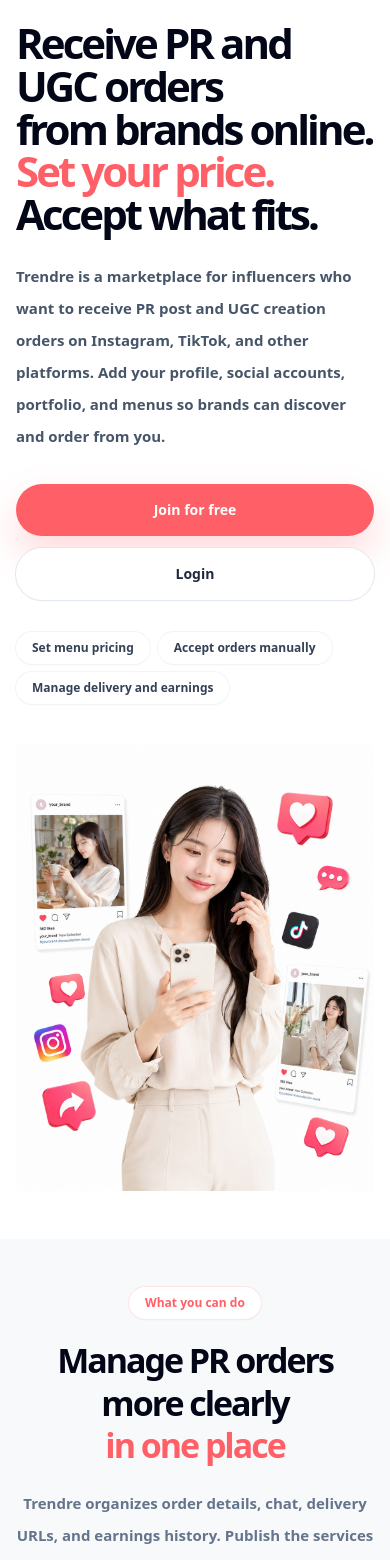
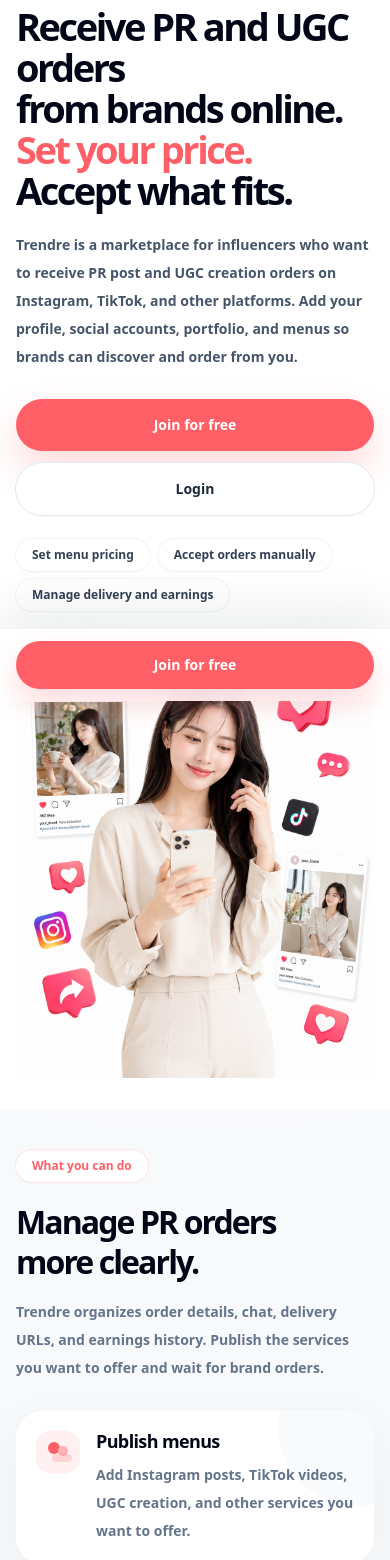
Before and after one commit to Annalisa0625/pearpop-clone, a Next.js app: page /for-creators in a window 390 px wide. Shown: the part 143-1703 px from the top of the page. Built offline with nearby package versions, Linux system fonts and the light colour scheme.

Commit message:
Optimize influencer home for mobile

```diff
--- a/app/for-creators/page.tsx
+++ b/app/for-creators/page.tsx
@@ -6,7 +6,7 @@ import { useState } from "react";
 import { useAppLocale } from "@/lib/i18n/locale";
 import PublicFooter from "@/components/PublicFooter";
 
-type ProductCardProps = {
+type FeatureCardProps = {
   title: string;
   body: string;
   accent: "rose" | "emerald" | "slate";
@@ -67,7 +67,7 @@ function CreatorPublicHeader() {
 
   return (
     <header className="sticky top-0 z-50 border-b border-slate-100 bg-white/95 backdrop-blur-xl">
-      <div className="mx-auto grid max-w-7xl grid-cols-[auto_1fr_auto] items-center px-4 py-4 md:px-6 lg:py-5">
+      <div className="mx-auto grid max-w-7xl grid-cols-[auto_1fr_auto] items-center px-4 py-3.5 md:px-6 lg:py-5">
         <Link
           href="/home"
           className="flex items-center"
@@ -112,12 +112,12 @@ function CreatorPublicHeader() {
   );
 }
 
-function ProductMark({ accent }: { accent: ProductCardProps["accent"] }) {
+function FeatureMark({ accent }: { accent: FeatureCardProps["accent"] }) {
   const classes = markClasses[accent];
 
   return (
     <div
-      className={`relative flex h-12 w-12 shrink-0 items-center justify-center rounded-2xl ${classes.bg}`}
+      className={`relative flex h-11 w-11 shrink-0 items-center justify-center rounded-2xl ${classes.bg}`}
     >
       <span
         className={`absolute left-3 top-3 h-3 w-3 rounded-full ${classes.main}`}
@@ -132,21 +132,23 @@ function ProductMark({ accent }: { accent: ProductCardProps["accent"] }) {
   );
 }
 
-function ProductCard({ title, body, accent }: ProductCardProps) {
+function FeatureCard({ title, body, accent }: FeatureCardProps) {
   return (
-    <article className="group relative overflow-hidden rounded-[30px] bg-white p-7 shadow-[0_22px_70px_rgba(15,23,42,0.055)] ring-1 ring-slate-100 transition duration-300 hover:-translate-y-1 hover:shadow-[0_30px_90px_rgba(15,23,42,0.08)]">
+    <article className="group relative overflow-hidden rounded-[28px] bg-white p-5 shadow-[0_18px_55px_rgba(15,23,42,0.045)] ring-1 ring-slate-100 transition duration-300 hover:-translate-y-0.5 hover:shadow-[0_24px_70px_rgba(15,23,42,0.07)] md:p-6">
       <div className="absolute -right-16 -top-16 h-40 w-40 rounded-full bg-slate-50 transition group-hover:scale-110" />
 
-      <div className="relative">
-        <ProductMark accent={accent} />
+      <div className="relative flex gap-4 md:block">
+        <FeatureMark accent={accent} />
 
-        <h3 className="mt-6 text-2xl font-black leading-tight tracking-[-0.04em] text-slate-950">
-          {title}
-        </h3>
+        <div>
+          <h3 className="text-lg font-black leading-tight tracking-[-0.035em] text-slate-950 md:mt-5 md:text-xl">
+            {title}
+          </h3>
 
-        <p className="mt-4 text-[15px] font-semibold leading-8 text-slate-500">
-          {body}
-        </p>
+          <p className="mt-2 text-sm font-semibold leading-7 text-slate-500 md:mt-3">
+            {body}
+          </p>
+        </div>
       </div>
     </article>
   );
@@ -154,10 +156,10 @@ function ProductCard({ title, body, accent }: ProductCardProps) {
 
 function HeroFallback() {
   return (
-    <div className="mx-auto w-full max-w-[460px] rounded-[34px] bg-white p-5 shadow-[0_24px_70px_rgba(15,23,42,0.08)] ring-1 ring-slate-100">
-      <div className="rounded-[28px] bg-slate-50 p-5">
+    <div className="mx-auto w-full max-w-[420px] rounded-[30px] bg-white p-5 shadow-[0_24px_70px_rgba(15,23,42,0.08)] ring-1 ring-slate-100">
+      <div className="rounded-[24px] bg-slate-50 p-5">
         <div className="flex items-center gap-4">
-          <div className="flex h-16 w-16 items-center justify-center rounded-2xl bg-[#ff5f67]/10 text-lg font-black text-[#ff5f67]">
+          <div className="flex h-14 w-14 items-center justify-center rounded-2xl bg-[#ff5f67]/10 text-base font-black text-[#ff5f67]">
             PR
           </div>
 
@@ -171,7 +173,7 @@ function HeroFallback() {
           </div>
         </div>
 
-        <div className="mt-6 grid grid-cols-3 gap-3">
+        <div className="mt-5 grid grid-cols-3 gap-3">
           <div className="rounded-2xl bg-white p-3 text-center">
             <p className="text-sm font-black text-slate-950">12.8k</p>
             <p className="mt-1 text-[10px] font-bold text-slate-400">
@@ -202,7 +204,7 @@ function HeroVisual() {
   const [imageFailed, setImageFailed] = useState(false);
 
   return (
-    <div className="relative mx-auto flex w-full max-w-[560px] items-center justify-center">
+    <div className="relative mx-auto flex w-full max-w-[430px] items-center justify-center md:max-w-[500px] lg:max-w-[520px]">
       {imageFailed ? (
         <HeroFallback />
       ) : (
@@ -224,10 +226,10 @@ export default function ForCreatorsPage() {
     locale === "ja"
       ? {
           eyebrow: "インフルエンサー向け",
-          titleLine1: "好きな商品やブランドのPRを",
+          titleLine1: "PRやUGC制作の注文を",
           titleLine2: "オンラインで受けられる。",
           titleAccent: "価格を決めて、",
-          titleLine3: "注文を待つだけ。",
+          titleLine3: "自分のペースで受ける。",
           body:
             "Trendreは、Instagram・TikTokなどでPR投稿やUGC制作を受けたいインフルエンサー向けのマーケットプレイスです。プロフィール、SNS、ポートフォリオ、メニューを登録すると、企業があなたを見つけて注文できます。",
           primaryCta: "無料で登録する",
@@ -238,8 +240,7 @@ export default function ForCreatorsPage() {
 
           productPill: "できること",
           productTitle1: "PRの受注を",
-          productTitle2: "もっと分かりやすく",
-          productTitleAccent: "ひとつの画面で",
+          productTitle2: "もっと分かりやすく。",
           productBody:
             "注文内容、チャット、納品URL、報酬履歴をTrendre上で整理できます。受けたい内容と価格をメニューとして公開し、企業からの注文を待つことができます。",
 
@@ -253,9 +254,9 @@ export default function ForCreatorsPage() {
           card3Body:
             "投稿URLや納品URLを提出し、完了した注文の報酬履歴を確認できます。",
 
-          finalTitle: "まずは、インフルエンサー登録から始めましょう。",
+          finalTitle: "まずは、インフルエンサー登録から。",
           finalBody:
-            "登録後にプロフィールとメニューを整えることで、企業から注文を受けられる状態になります。",
+            "プロフィールとメニューを整えることで、企業から注文を受けられる状態になります。",
           finalPrimary: "無料で登録する",
           finalSecondary: "ログイン",
         }
@@ -275,8 +276,7 @@ export default function ForCreatorsPage() {
 
           productPill: "What you can do",
           productTitle1: "Manage PR orders",
-          productTitle2: "more clearly",
-          productTitleAccent: "in one place",
+          productTitle2: "more clearly.",
           productBody:
             "Trendre organizes order details, chat, delivery URLs, and earnings history. Publish the services you want to offer and wait for brand orders.",
 
@@ -290,14 +290,14 @@ export default function ForCreatorsPage() {
           card3Body:
             "Submit post or delivery URLs and review completed order earnings in your account.",
 
-          finalTitle: "Start by creating your influencer profile.",
+          finalTitle: "Start with your influencer profile.",
           finalBody:
             "Once your profile and menus are ready, brands can discover and order from you.",
           finalPrimary: "Join for free",
           finalSecondary: "Login",
         };
 
-  const productCards: ProductCardProps[] = [
+  const featureCards: FeatureCardProps[] = [
     {
       title: copy.card1Title,
       body: copy.card1Body,
@@ -319,15 +319,15 @@ export default function ForCreatorsPage() {
     <div className="min-h-screen bg-[#f8f9fb] text-slate-950">
       <CreatorPublicHeader />
 
-      <main className="overflow-hidden">
+      <main className="overflow-hidden pb-20 md:pb-0">
         <section className="bg-white">
-          <div className="mx-auto grid max-w-7xl gap-10 px-4 pb-12 pt-10 md:px-6 lg:grid-cols-[minmax(0,1fr)_540px] lg:items-center lg:pb-18 lg:pt-18">
-            <div>
+          <div className="mx-auto grid max-w-7xl gap-7 px-4 pb-8 pt-8 md:px-6 md:pb-12 md:pt-12 lg:grid-cols-[minmax(0,1fr)_510px] lg:items-center lg:pb-16 lg:pt-16">
+            <div className="relative z-10">
               <span className="inline-flex rounded-full bg-white px-4 py-2 text-xs font-black text-[#ff5f67] shadow-sm ring-1 ring-rose-100">
                 {copy.eyebrow}
               </span>
 
-              <h1 className="mt-6 max-w-4xl text-[42px] font-black leading-[1.02] tracking-[-0.07em] text-slate-950 md:text-[64px] lg:text-[74px]">
+              <h1 className="mt-5 max-w-3xl text-[38px] font-black leading-[1.08] tracking-[-0.065em] text-slate-950 md:text-[48px] lg:text-[54px]">
                 {copy.titleLine1}
                 <br />
                 {copy.titleLine2}
@@ -337,11 +337,11 @@ export default function ForCreatorsPage() {
                 {copy.titleLine3}
               </h1>
 
-              <p className="mt-6 max-w-2xl text-[15px] font-semibold leading-8 text-slate-600 md:text-base">
+              <p className="mt-5 max-w-2xl text-[14px] font-semibold leading-7 text-slate-600 md:text-[15px] md:leading-8">
                 {copy.body}
               </p>
 
-              <div className="mt-8 flex flex-col gap-3 sm:flex-row">
+              <div className="mt-7 flex flex-col gap-3 sm:flex-row">
                 <Link
                   href="/signup/creator"
                   className="inline-flex items-center justify-center rounded-full bg-[#ff5f67] px-7 py-4 text-sm font-black text-white shadow-[0_18px_38px_rgba(255,95,103,0.24)] transition hover:-translate-y-0.5 hover:bg-[#ff4b55]"
@@ -357,7 +357,7 @@ export default function ForCreatorsPage() {
                 </Link>
               </div>
 
-              <div className="mt-8 flex flex-wrap gap-2">
+              <div className="mt-6 flex flex-wrap gap-2">
                 {[copy.mini1, copy.mini2, copy.mini3].map((item) => (
                   <span
                     key={item}
@@ -369,37 +369,36 @@ export default function ForCreatorsPage() {
               </div>
             </div>
 
-            <HeroVisual />
+            <div className="relative -mt-2 md:mt-0">
+              <div className="pointer-events-none absolute inset-0 rounded-[40px] bg-gradient-to-b from-transparent via-white/40 to-white blur-2xl" />
+              <HeroVisual />
+            </div>
           </div>
         </section>
 
         <section
           id="service-overview"
-          className="relative mx-auto max-w-7xl px-4 py-12 md:px-6 md:py-16"
+          className="mx-auto max-w-7xl px-4 py-10 md:px-6 md:py-14"
         >
-          <div className="mx-auto max-w-4xl text-center">
+          <div className="max-w-2xl md:max-w-3xl">
             <span className="inline-flex rounded-full bg-white px-4 py-2 text-xs font-black text-[#ff5f67] shadow-sm ring-1 ring-rose-100">
               {copy.productPill}
             </span>
 
-            <h2 className="mt-5 text-[34px] font-black leading-tight tracking-[-0.06em] text-slate-950 md:text-[56px]">
+            <h2 className="mt-5 text-[32px] font-black leading-tight tracking-[-0.06em] text-slate-950 md:text-[44px]">
               {copy.productTitle1}
               <br />
               {copy.productTitle2}
-              <br />
-              <span className="text-[#ff5f67]">
-                {copy.productTitleAccent}
-              </span>
             </h2>
 
-            <p className="mx-auto mt-5 max-w-3xl text-[15px] font-semibold leading-8 text-slate-500 md:text-base">
+            <p className="mt-4 max-w-3xl text-[14px] font-semibold leading-7 text-slate-500 md:text-[15px] md:leading-8">
               {copy.productBody}
             </p>
           </div>
 
-          <div className="mt-10 grid gap-5 md:grid-cols-3">
-            {productCards.map((card) => (
-              <ProductCard
+          <div className="mt-7 grid gap-4 md:grid-cols-3">
+            {featureCards.map((card) => (
+              <FeatureCard
                 key={card.title}
                 title={card.title}
                 body={card.body}
@@ -409,18 +408,18 @@ export default function ForCreatorsPage() {
           </div>
         </section>
 
-        <section className="mx-auto max-w-7xl px-4 pb-12 pt-4 md:px-6 md:pb-18 md:pt-8">
-          <div className="relative overflow-hidden rounded-[36px] bg-white p-7 shadow-[0_24px_80px_rgba(15,23,42,0.06)] ring-1 ring-slate-100 md:p-10">
+        <section className="mx-auto max-w-7xl px-4 pb-12 pt-0 md:px-6 md:pb-16 md:pt-4">
+          <div className="relative overflow-hidden rounded-[32px] bg-white p-6 shadow-[0_22px_70px_rgba(15,23,42,0.055)] ring-1 ring-slate-100 md:p-8">
             <div className="pointer-events-none absolute -right-24 -top-24 h-72 w-72 rounded-full bg-rose-100/40 blur-3xl" />
-            <div className="pointer-events-none absolute -bottom-24 left-1/2 h-72 w-72 rounded-full bg-emerald-100/30 blur-3xl" />
+            <div className="pointer-events-none absolute -bottom-24 left-1/2 h-72 w-72 rounded-full bg-emerald-100/25 blur-3xl" />
 
-            <div className="relative flex flex-col gap-7 lg:flex-row lg:items-center lg:justify-between">
+            <div className="relative flex flex-col gap-5 lg:flex-row lg:items-center lg:justify-between">
               <div>
-                <h2 className="max-w-3xl text-[32px] font-black leading-tight tracking-[-0.055em] text-slate-950 md:text-[50px]">
+                <h2 className="max-w-3xl text-[30px] font-black leading-tight tracking-[-0.055em] text-slate-950 md:text-[42px]">
                   {copy.finalTitle}
                 </h2>
 
-                <p className="mt-4 max-w-2xl text-sm font-semibold leading-8 text-slate-500 md:text-base">
+                <p className="mt-3 max-w-2xl text-sm font-semibold leading-7 text-slate-500 md:text-[15px] md:leading-8">
                   {copy.finalBody}
                 </p>
               </div>
@@ -445,6 +444,15 @@ export default function ForCreatorsPage() {
         </section>
       </main>
 
+      <div className="fixed inset-x-0 bottom-0 z-40 border-t border-slate-100 bg-white/95 px-4 py-3 shadow-[0_-18px_50px_rgba(15,23,42,0.08)] backdrop-blur-xl md:hidden">
+        <Link
+          href="/signup/creator"
+          className="flex w-full items-center justify-center rounded-full bg-[#ff5f67] px-5 py-3.5 text-sm font-black text-white shadow-[0_14px_28px_rgba(255,95,103,0.22)]"
+        >
+          {copy.primaryCta}
+        </Link>
+      </div>
+
       <PublicFooter />
     </div>
   );
```
